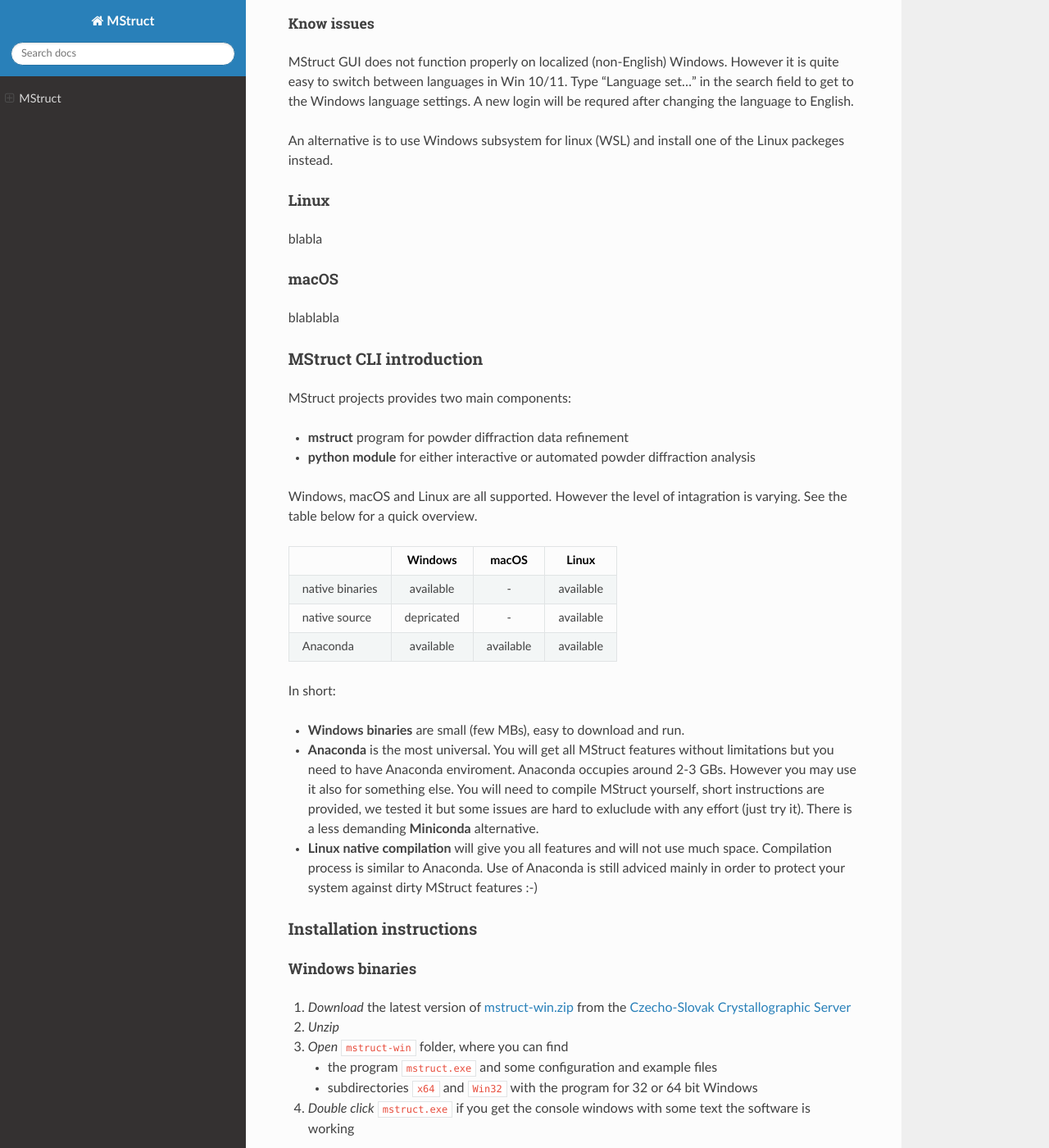
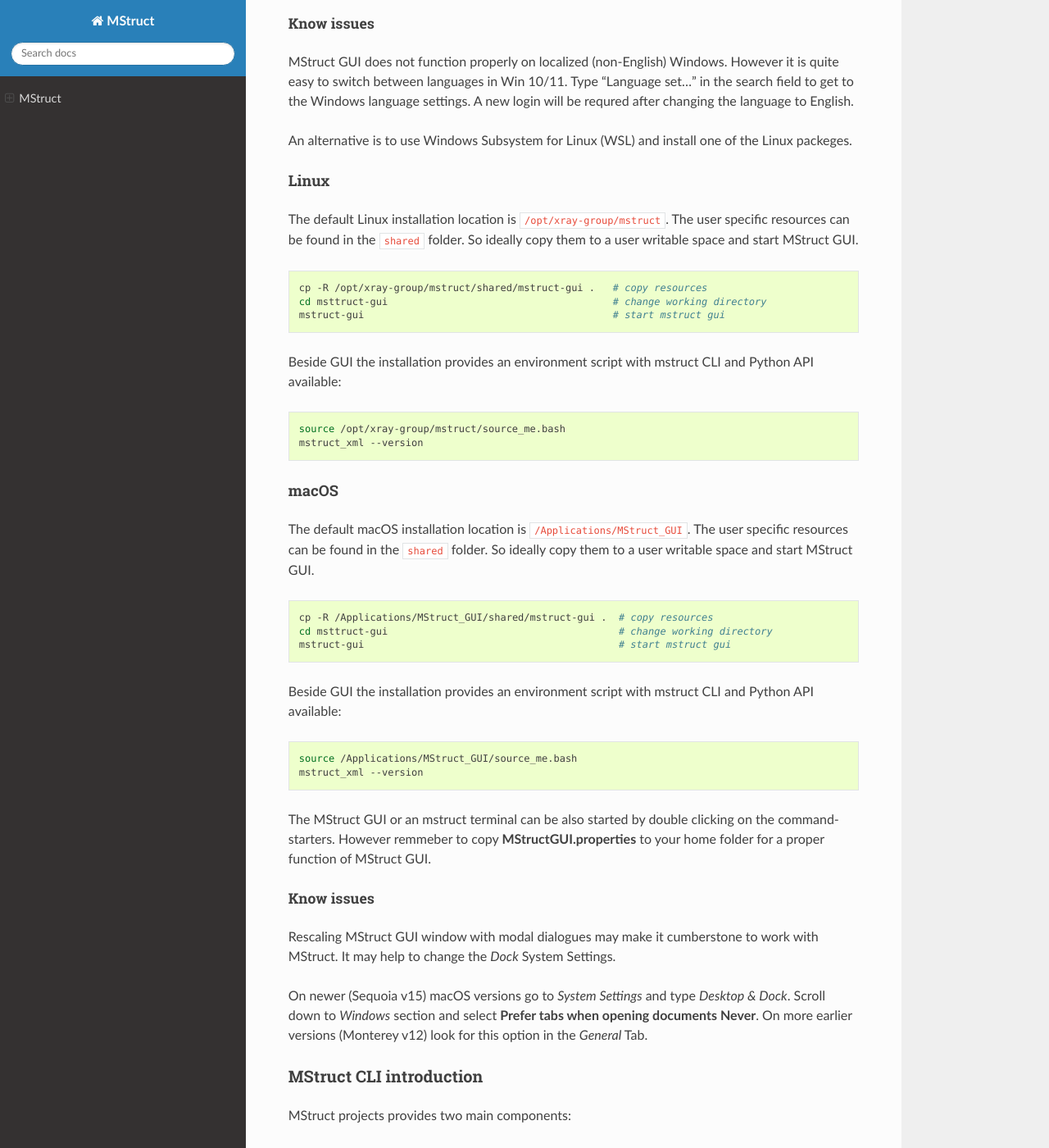
Before and after one commit to xray-group/mstruct, a Sphinx documentation site: the page built from doc/source/index.md, in a window 1280 px wide and 1400 px high, scrolled down 1180 px. Shown: the whole window at 82% size. Built offline with Sphinx 7.4.7 and the Read the Docs theme 3.1.0, drawn with Linux system fonts in a browser that asks for light colours; some of the changed text lies outside the part shown.

Commit message:
(doc) linux and macOs specific instructions

`````diff
--- a/doc/source/index.md
+++ b/doc/source/index.md
@@ -31,21 +31,55 @@
 
 #### Windows
 
-Windows installer copies the required resources in Documents folder and the starter icon on the Desktop will start MStruct GUI in that folder. So no additional actions is required.
+Windows installer copies the required resources in Documents folder and the starter icon on the Desktop starts MStruct GUI in that folder. So no additional actions are required.
 
 ##### Know issues
 
 MStruct GUI does not function properly on localized (non-English) Windows. However it is quite easy to switch between languages in Win 10/11. Type "Language set..." in the search field to get to the Windows language settings. A new login will be requred after changing the language to English.
 
-An alternative is to use Windows subsystem for linux (WSL) and install one of the Linux packeges instead.
+An alternative is to use Windows Subsystem for Linux (WSL) and install one of the Linux packeges.
 
 #### Linux
 
-blabla
+The default Linux installation location is `/opt/xray-group/mstruct`. The user specific resources can be found in the `shared` folder. So ideally copy them to a user writable space and start MStruct GUI.
+
+```bash
+cp -R /opt/xray-group/mstruct/shared/mstruct-gui .   # copy resources
+cd msttruct-gui                                      # change working directory
+mstruct-gui                                          # start mstruct gui
+````
+
+Beside GUI the installation provides an environment script with mstruct CLI and Python API available:
+
+```bash
+source /opt/xray-group/mstruct/source_me.bash
+mstruct_xml --version
+````
 
 #### macOS
 
-blablabla
+The default macOS installation location is `/Applications/MStruct_GUI`. The user specific resources can be found in the `shared` folder. So ideally copy them to a user writable space and start MStruct GUI.
+
+```bash
+cp -R /Applications/MStruct_GUI/shared/mstruct-gui .  # copy resources
+cd msttruct-gui                                       # change working directory
+mstruct-gui                                           # start mstruct gui
+````
+
+Beside GUI the installation provides an environment script with mstruct CLI and Python API available:
+
+```bash
+source /Applications/MStruct_GUI/source_me.bash
+mstruct_xml --version
+````
+
+The MStruct GUI or an mstruct terminal can be also started by double clicking on the command-starters. However remmeber to copy **MStructGUI.properties** to your home folder for a proper function of MStruct GUI.
+
+##### Know issues
+
+Rescaling MStruct GUI window with modal dialogues may make it cumberstone to work with MStruct. It may help to change the *Dock* System Settings.
+
+On newer (Sequoia v15) macOS versions go to *System Settings* and type *Desktop & Dock*. Scroll down to *Windows* section and select **Prefer tabs when opening documents** **Never**. On more earlier versions (Monterey v12) look for this option in the *General* Tab.
 
 ### MStruct CLI introduction
 
`````
